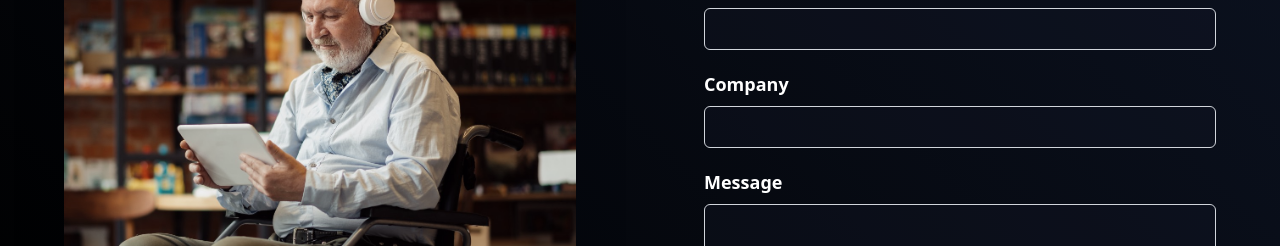
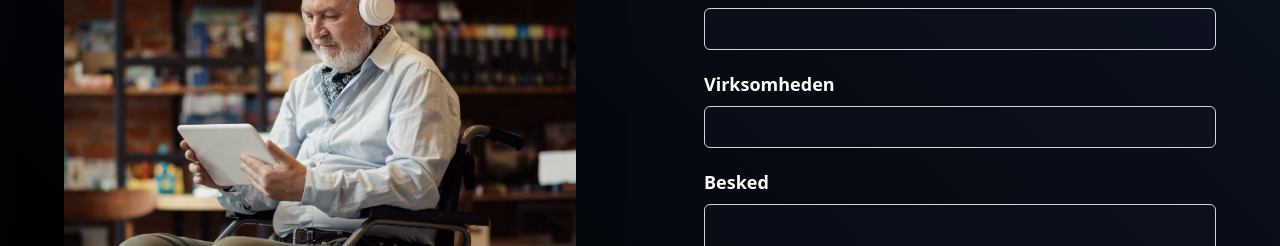
Before and after one commit to zaidbari/musicmind, a Next.js app: page /contact in a window 1280 px wide. Shown: the part 400-646 px from the top of the page. Built offline with nearby package versions, Linux system fonts and the light colour scheme.

Commit message:
Contact form Danish translations

```diff
--- a/pages/contact.tsx
+++ b/pages/contact.tsx
@@ -34,19 +34,25 @@ const Contact: NextPage = (): JSX.Element => {
 		setLoading(true)
 
 		if (name.length < 2) {
-			setNameError('name is too short')
+			setNameError('navnet er for kort')
 			setLoading(false)
 			return
 		}
 
 		if (email.length < 5) {
-			setEmailError('email is too short')
+			setEmailError('e-mail er for kort')
 			setLoading(false)
 			return
 		}
 
-		if (message.length < 10) {
-			setMessageError('message is too short')
+		if (message.length < 5) {
+			setMessageError('beskeden er for kort')
+			setLoading(false)
+			return
+		}
+
+		if (company.length < 2) {
+			setMessageError('firmanavnet er for kort')
 			setLoading(false)
 			return
 		}
@@ -146,7 +152,7 @@ const Contact: NextPage = (): JSX.Element => {
 							</div>
 							<div className="flex flex-col gap-y-2">
 								<label htmlFor="company" className="text-lg font-bold">
-									Company
+									Virksomheden
 								</label>
 								<input
 									onChange={(e) => setCompany(e.target.value)}
@@ -161,7 +167,7 @@ const Contact: NextPage = (): JSX.Element => {
 							</div>
 							<div className="flex flex-col gap-y-2">
 								<label htmlFor="message" className="text-lg font-bold">
-									Message
+									Besked
 								</label>
 								<textarea
 									onChange={(e) => setMessage(e.target.value)}
```
